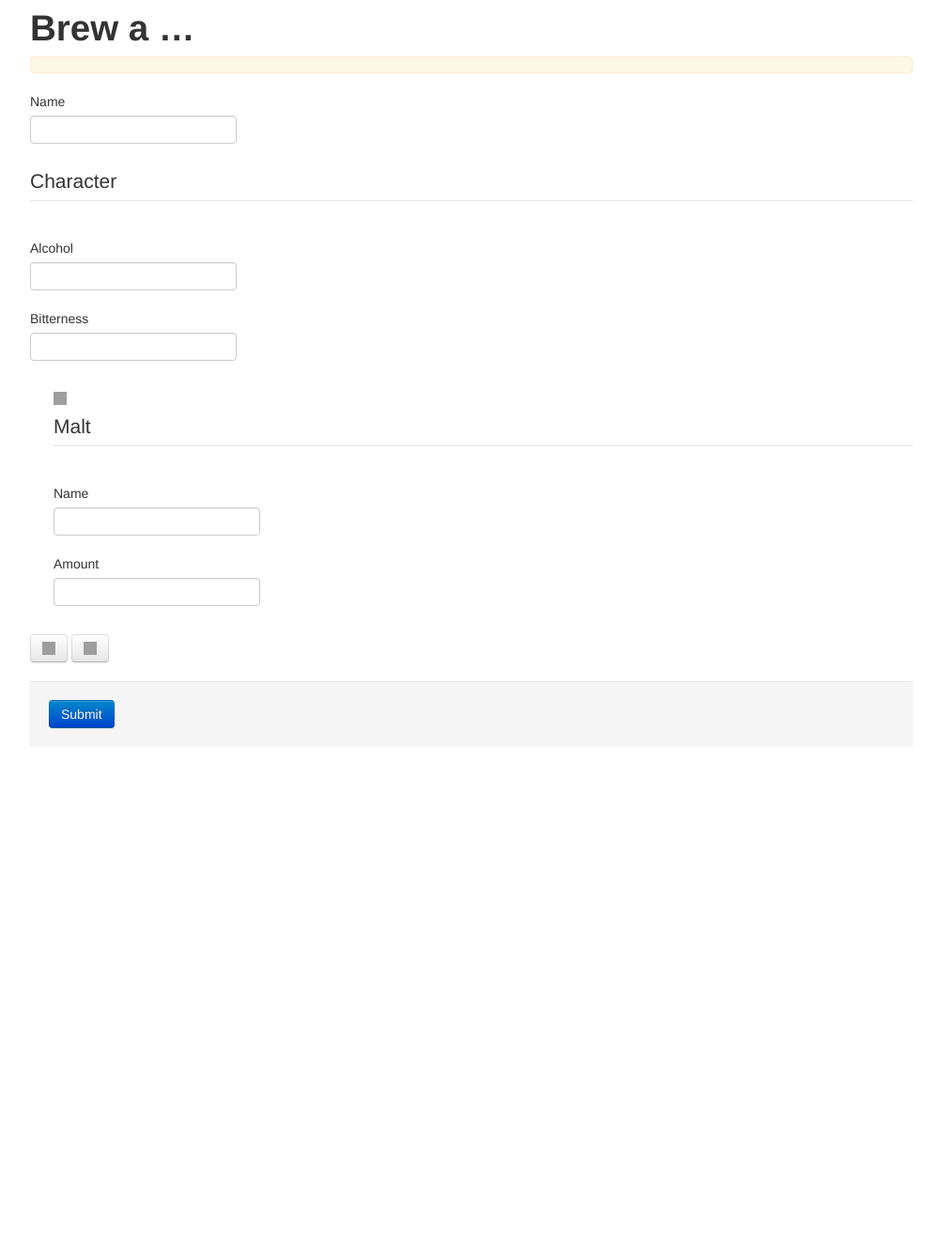
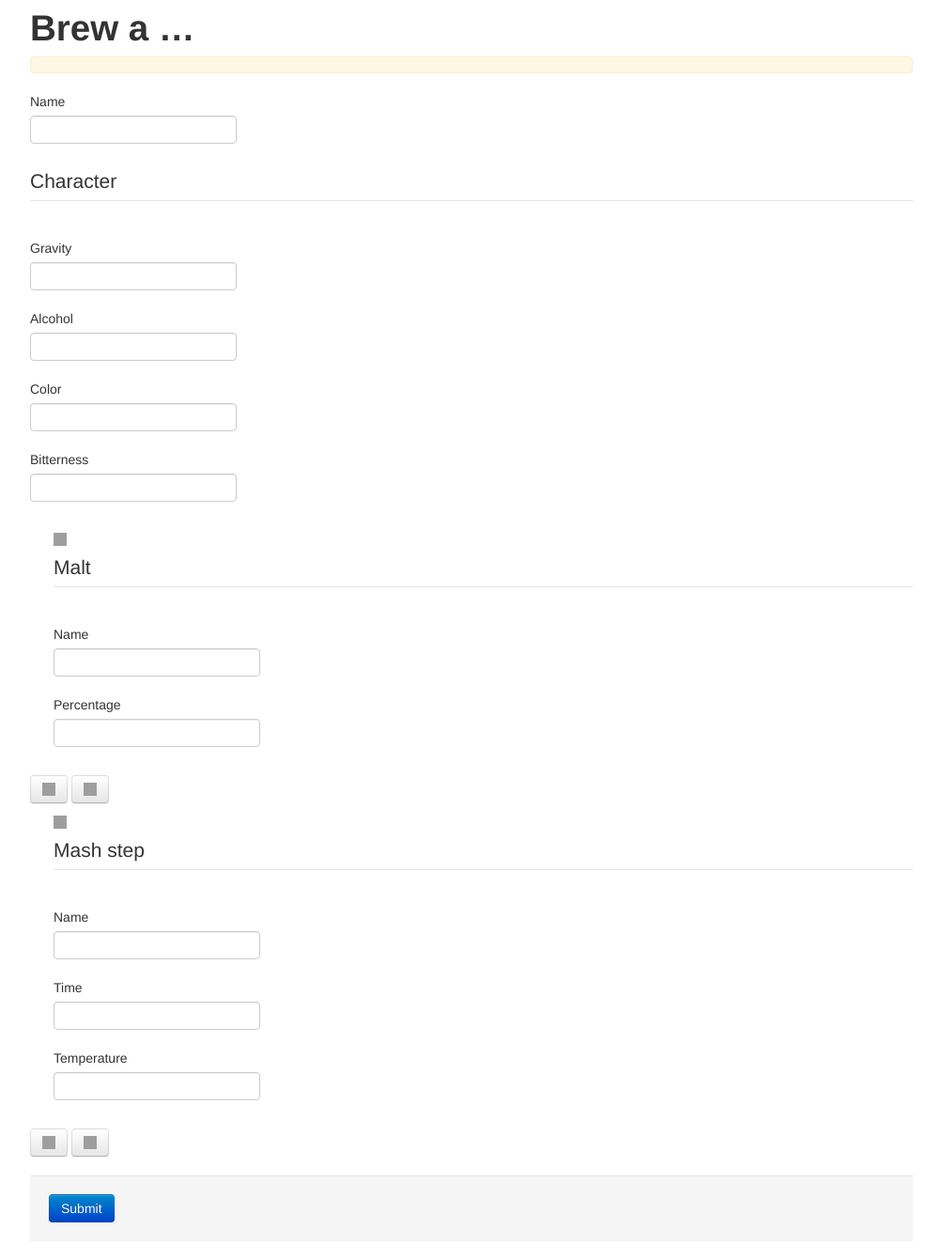
Before and after one commit to brewpeople/brewmeister, a Flask app: page /recipes in a window 1280 px wide. Shown: the whole page at 94% size, without its empty margins (138-1141 px from the left). Before the commit the page ends 777 px from the top, so only its background shows below. Run offline with Flask 2, Linux system fonts and the light colour scheme; grey boxes are pictures that could not be loaded.

Commit message:
Add more fields to the JSON form

```diff
--- a/brew/templates/create.html
+++ b/brew/templates/create.html
@@ -25,9 +25,19 @@
               type: 'object',
               title: 'Character',
               properties: {
+                gravity: {
+                  type: 'number',
+                  title: 'Gravity',
+                  required: true
+                },
                 alc: {
                   type: 'number',
                   title: 'Alcohol',
+                  required: true
+                },
+                ebc: {
+                  type: 'number',
+                  title: 'Color',
                   required: true
                 },
                 ibu: {
@@ -48,9 +58,33 @@
                     title: 'Name',
                     required: true
                   },
-                  amount: {
+                  percentage: {
                     type: 'number',
-                    title: 'Amount',
+                    title: 'Percentage',
+                    required: true
+                  }
+                }
+              }
+            },
+            mash: {
+              type: 'array',
+              items: {
+                type: 'object',
+                title: 'Mash step',
+                properties: {
+                  name: {
+                    type: 'string',
+                    title: 'Name',
+                    required: true
+                  },
+                  time: {
+                    type: 'number',
+                    title: 'Time',
+                    required: true
+                  },
+                  temperature: {
+                    type: 'number',
+                    title: 'Temperature',
                     required: true
                   }
                 }
```
